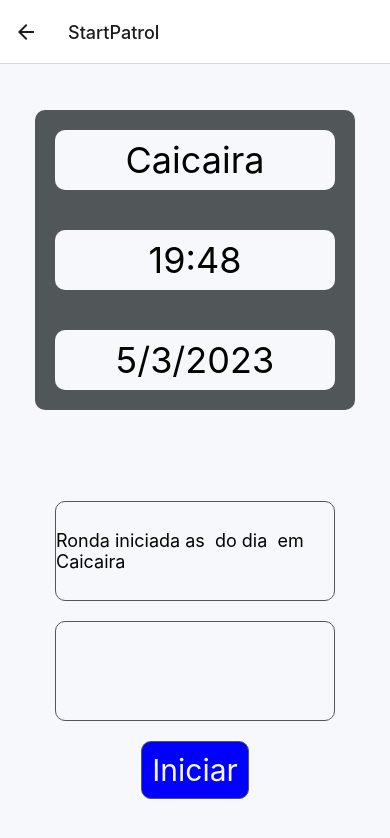
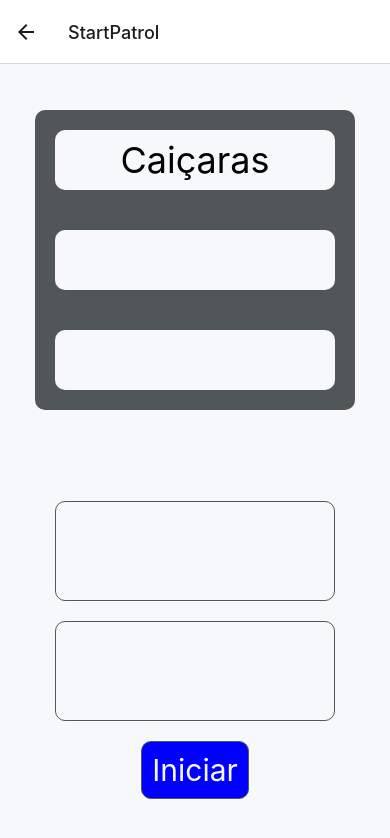
Before and after one commit to felipeFransa/night-patrol, a React Native app: screen /StartPatrol in a window 390 px wide. Shown: the top 838 px of the page. Built offline with nearby package versions, Linux system fonts and the light colour scheme.

Commit message:
version.1.6.1

```diff
--- a/package.json
+++ b/package.json
@@ -9,6 +9,7 @@
     "web": "expo start --web"
   },
   "dependencies": {
+    "@react-native-async-storage/async-storage": "1.17.11",
     "@react-native-masked-view/masked-view": "0.2.8",
     "@react-navigation/bottom-tabs": "^6.5.7",
     "@react-navigation/native": "^6.1.6",
@@ -23,6 +24,7 @@
     "react-native-gesture-handler": "~2.9.0",
     "react-native-safe-area-context": "4.5.0",
     "react-native-screens": "~3.20.0",
+    "react-native-toast-message": "^2.1.6",
     "react-native-uuid": "^2.0.1",
     "styled-components": "^5.3.9"
   },
--- a/src/screens/StartPatrol/index.tsx
+++ b/src/screens/StartPatrol/index.tsx
@@ -1,24 +1,43 @@
 import React, { useState, useEffect} from 'react';
+import { Toast } from 'react-native-toast-message/lib/src/Toast';
+import uuid from 'react-native-uuid';
+import AsyncStorage from '@react-native-async-storage/async-storage';
 import * as c from './style';
 
 export const StartPatrol = () => {
-  const [localization, setLocation] = useState('Caicaira');
-  const [hours, setHours] = useState('');
-  const [date, setDate] = useState('');
+  const [userAdmin, setUserAdmin] = useState('Felipe');
+  const [userAddress, setUserAddress] = useState('Caiçaras');
+  const [nameBD, setNameBD] = useState(`${userAdmin}-${userAddress}`);
   const [start, setStart] = useState(false);
-  const [patrolStart, setPatrolStart] = useState('')
   const [called, setCalled] = useState(false);
 
-  const handleNewDate = () => {
-    const data = new Date(Date.now());
-    const NewDate = `${data.getUTCDate()}/${data.getUTCDay()}/${data.getUTCFullYear()}`
-    const NewHours = `${data.getHours()}:${data.getMinutes()}`;
-    setHours(NewHours)
-    setDate(NewDate);
-    setPatrolStart(`Ronda iniciada as ${hours} do dia ${date} em  ${localization}`);
+  const HandleNewPatrol = async () => {
+    const id = uuid.v4();
+    const Data = new Date();
+    const Day = `${Data.getDate()}/${Data.getDay()}/${Data.getFullYear()}`;
+    const Hours = `${Data.getHours()}:${Data.getMinutes()}`;
+
+
+    const newStartPatrol = {
+      _id: id,
+      title: 'Ronda Iniciada',
+      data: Day,
+      horas: Hours,
+      newDate: new Date()
+    }
+
+    await AsyncStorage.setItem(nameBD, JSON.stringify(newStartPatrol));
+
+    console.log(newStartPatrol);
+
+    Toast.show({
+      type: 'success',
+      text1: 'Ronda Iniciada'
+    });
   }
+
   useEffect(()=>{
-    handleNewDate();
+
   },[])
 
   return (
@@ -26,32 +45,32 @@ export const StartPatrol = () => {
       {!start &&
         <c.ContainerSP>
           <c.BoxText>
-            <c.Text>{localization}</c.Text>
+            <c.Text>{userAddress}</c.Text>
           </c.BoxText>
           <c.BoxText>
-            <c.Text>{hours}</c.Text>
+            <c.Text>{}</c.Text>
           </c.BoxText>
           <c.BoxText>
-            <c.Text>{date}</c.Text>
+            <c.Text>{}</c.Text>
           </c.BoxText>
         </c.ContainerSP>
       }
 
       <c.BoxStartNotification>
         <c.MSGStartNotification>
-          <c.MSGStart>{patrolStart}</c.MSGStart>
+          <c.MSGStart></c.MSGStart>
         </c.MSGStartNotification>
         {called &&
         <c.MSGStartNotification>
-          <c.MSGStart>Cobertura as {hours}.</c.MSGStart>
+          <c.MSGStart></c.MSGStart>
         </c.MSGStartNotification>
          }
         <c.MSGStartNotification>
           <c.MSGStart></c.MSGStart>
         </c.MSGStartNotification>
       {!start &&
-        <c.BTNSend>
-          <c.BTNText onPress={()=>setStart(true)}>Iniciar</c.BTNText>
+        <c.BTNSend onPress={HandleNewPatrol}>
+          <c.BTNText>Iniciar</c.BTNText>
         </c.BTNSend>
       }
       </c.BoxStartNotification>
```
Also changed, not shown: 1 other file (tests, documents, lock files or other folders).
